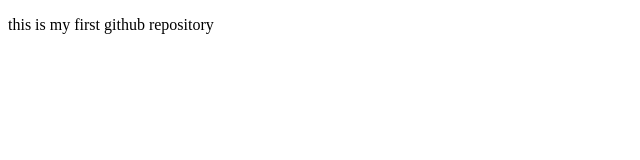
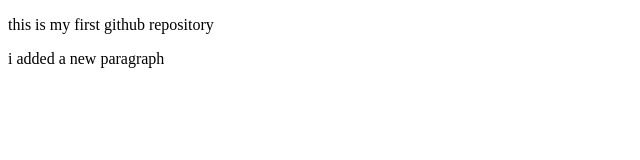
Before and after one commit to Rajani2000/web-design, a plain HTML site: page index.html in a window 1280 px wide. Shown: the whole page, without its empty margins (0-640 px from the left). Drawn offline with Linux system fonts and the light colour scheme.

Commit message:
This is my second commit

```diff
--- a/index.html
+++ b/index.html
@@ -7,5 +7,6 @@
 </head>
 <body>
     <p>this is my first github repository</p>
+    <p>i added a new paragraph </p>
 </body>
 </html>
```
